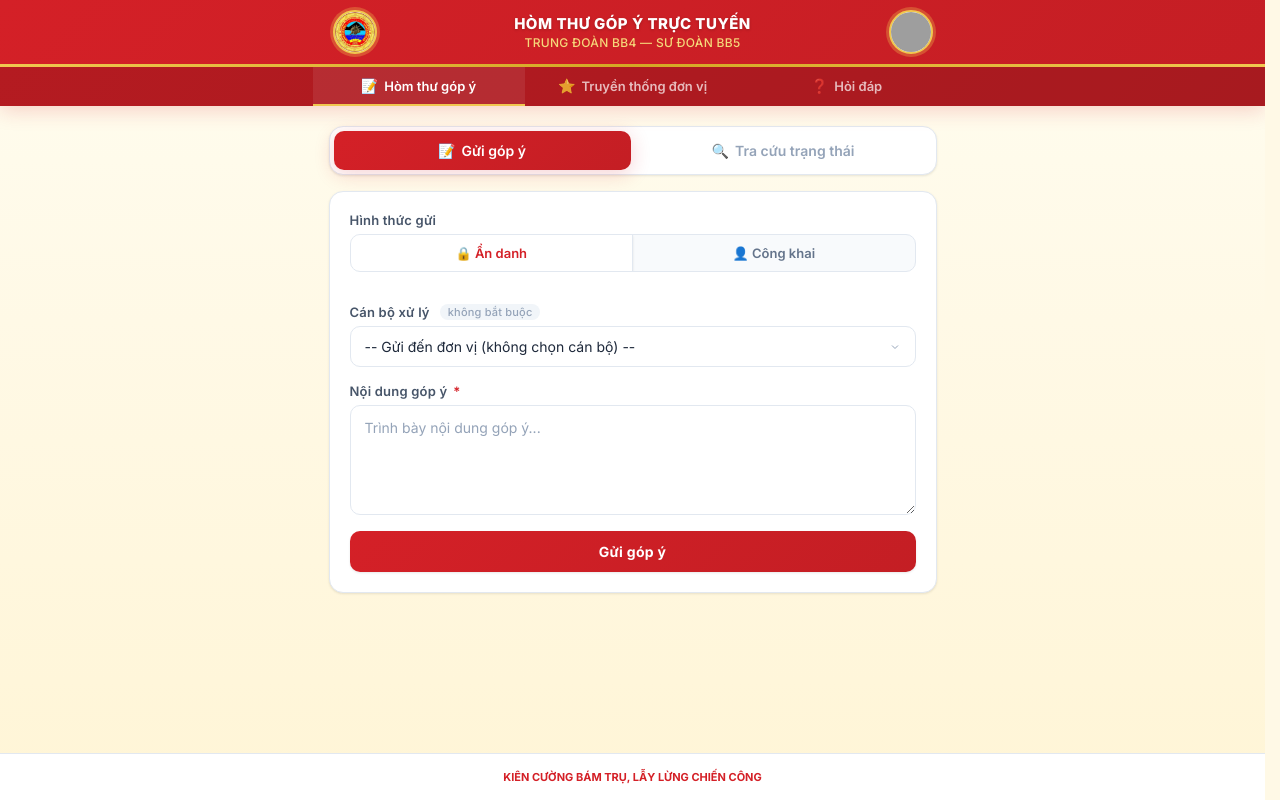
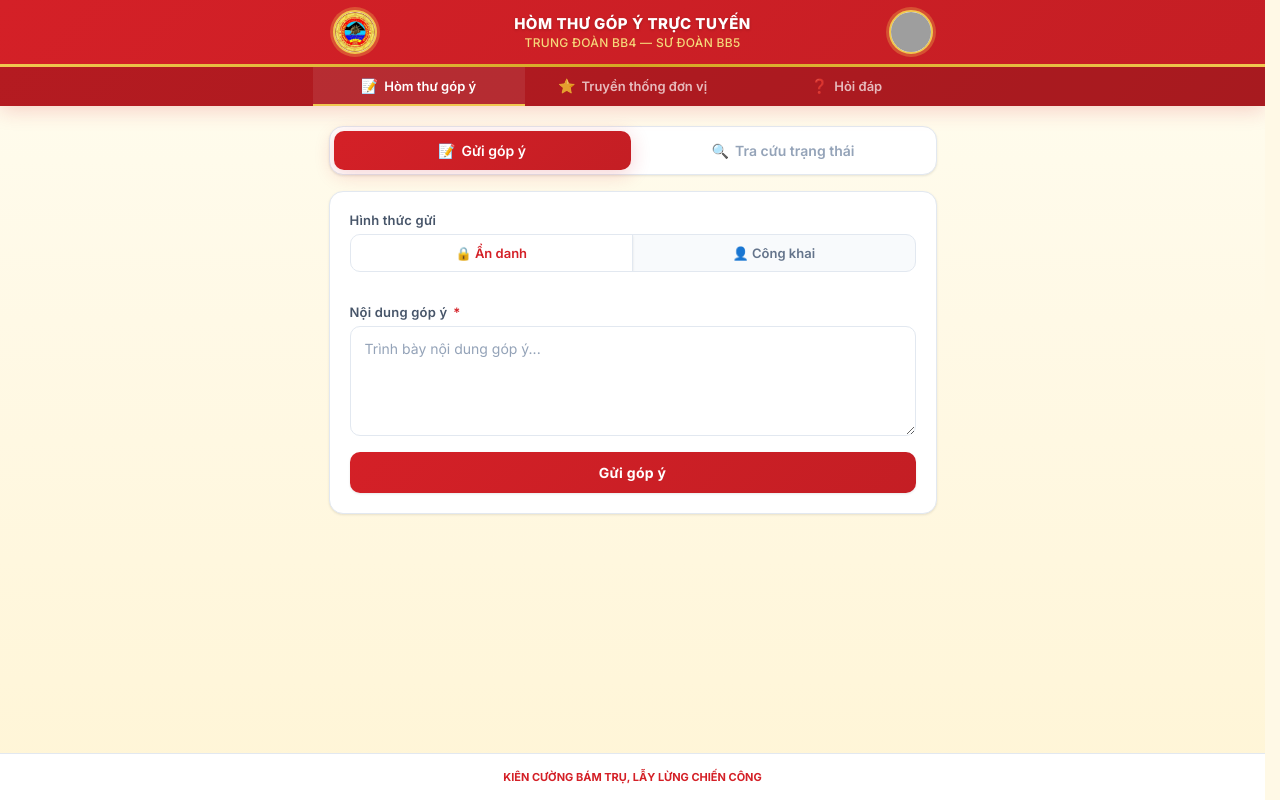
Before and after one commit to QLam130902/trungdoan4.online, a React (Vite) app: page /#/ in a window 1280 px wide. Built offline with nearby package versions, Linux system fonts and the light colour scheme; grey boxes are pictures that could not be loaded.

Commit message:
Ẩn trường chọn cán bộ xử lý theo điều chỉnh người dùng

```diff
--- a/src/pages/client/FeedbackPage.jsx
+++ b/src/pages/client/FeedbackPage.jsx
@@ -162,7 +162,7 @@ export default function FeedbackPage() {
                 </div>
               </div>
 
-              <div className="field">
+              <div className="field" style={{ display: "none" }}>
                 <label className="label" htmlFor="officer">
                   Cán bộ xử lý
                   <span className="optional-tag">không bắt buộc</span>
```
